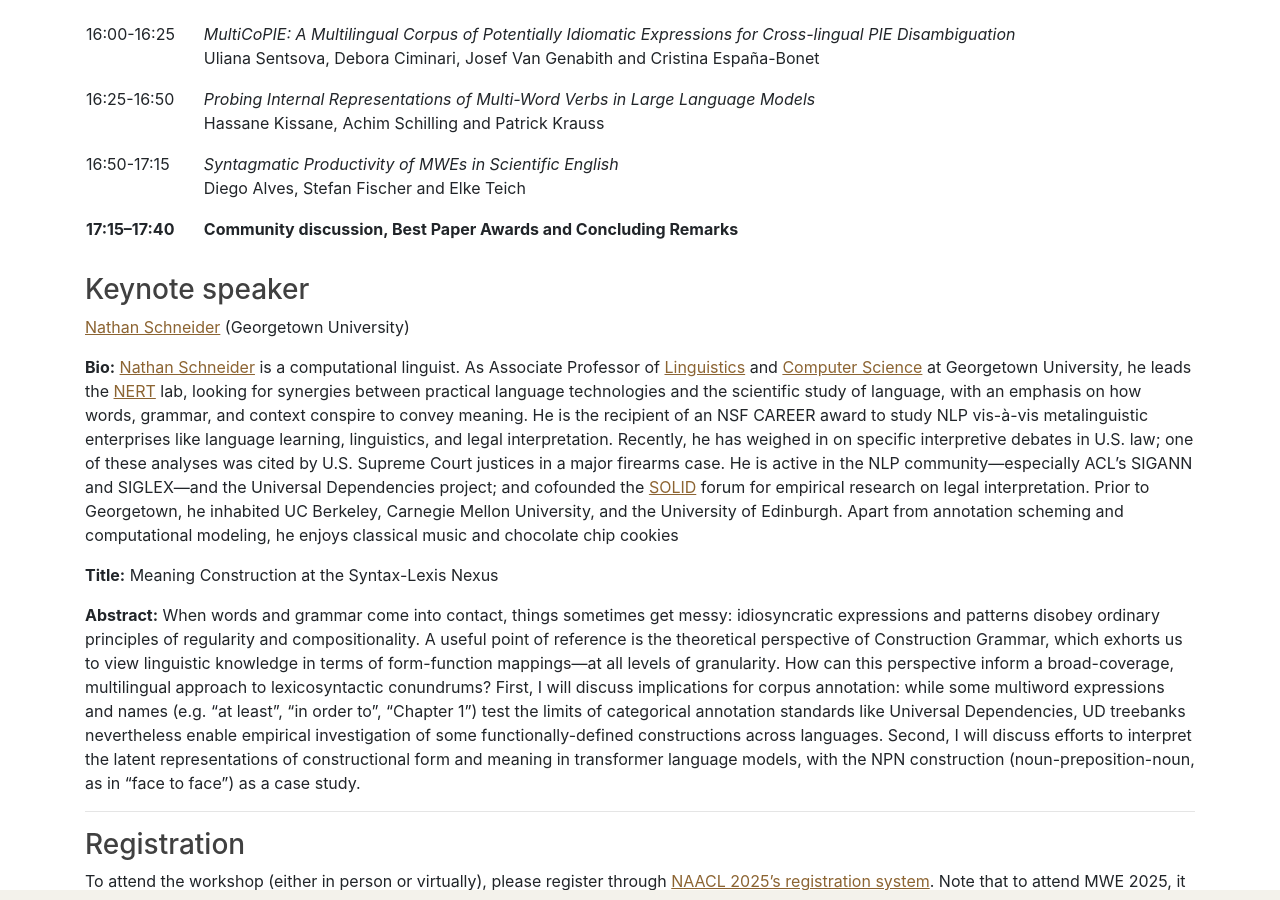
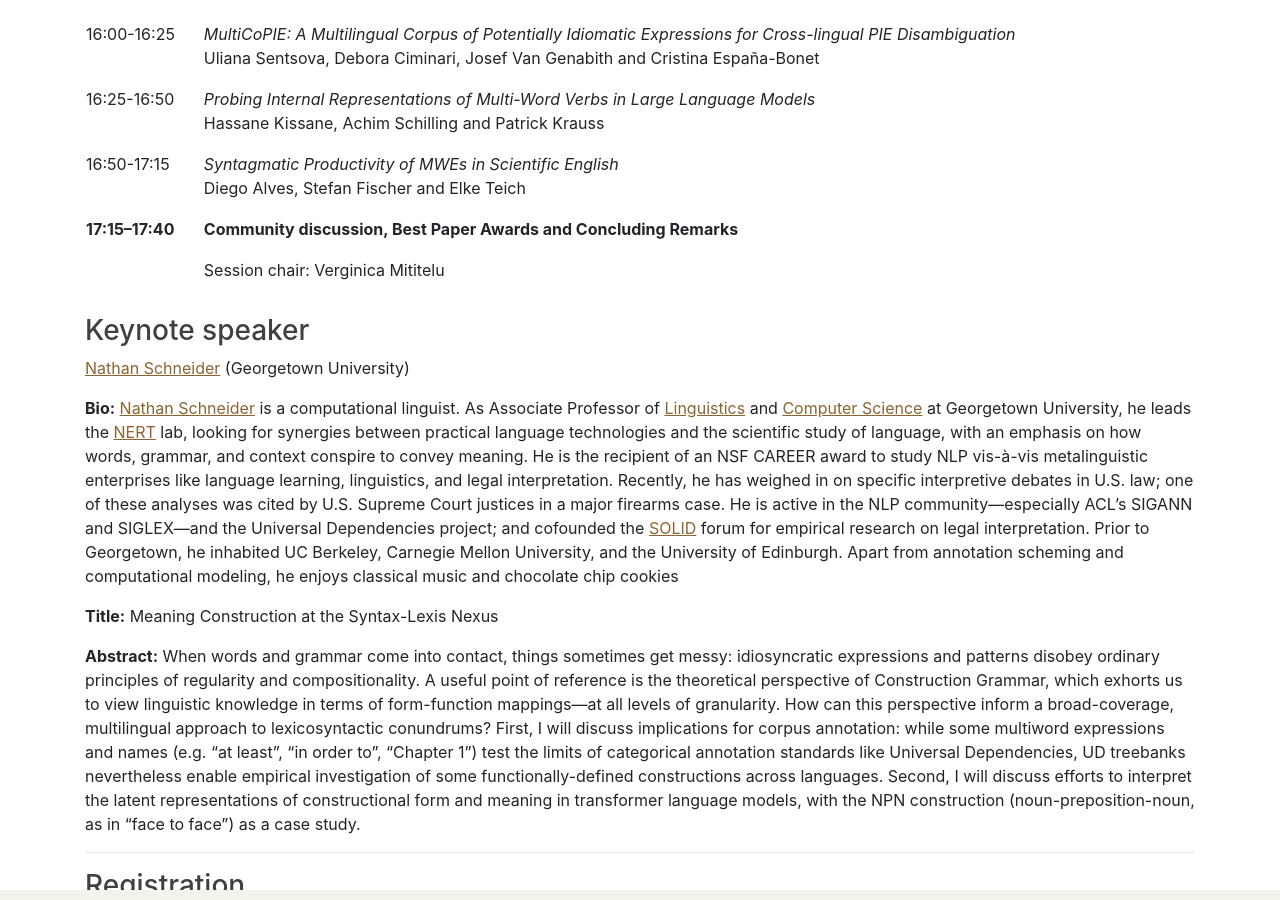
Before and after one commit to multiword/multiword.github.io, a Jekyll site: the page built from mwe2025/index.md, in a window 1280 px wide and 900 px high, scrolled down 2164 px. Built offline with Jekyll 4.4.1, drawn with Linux system fonts in a browser that asks for light colours; comment, search, counter and statistics services are not loaded.

Commit message:
Updated index.md

```diff
--- a/mwe2025/index.md
+++ b/mwe2025/index.md
@@ -188,6 +188,10 @@ The <a href="https://aclanthology.org/events/naacl-2025/#2025mwe-1"> proceedings
   </td></tr>
 
   <tr><th>17:15–17:40</th><th>Community discussion, Best Paper Awards and Concluding Remarks</th></tr>
+  <tr>
+        <td></td>
+<td>Session chair: Verginica Mititelu</td>
+</tr>
   <!--<tr> <td></td> <td> Session Chair: Verginica Mititelu </td></tr>
 <!---
   <tr><th>17:30–17:40</th><th>Best Paper Awards and Concluding Remarks</th></tr> --->
```
